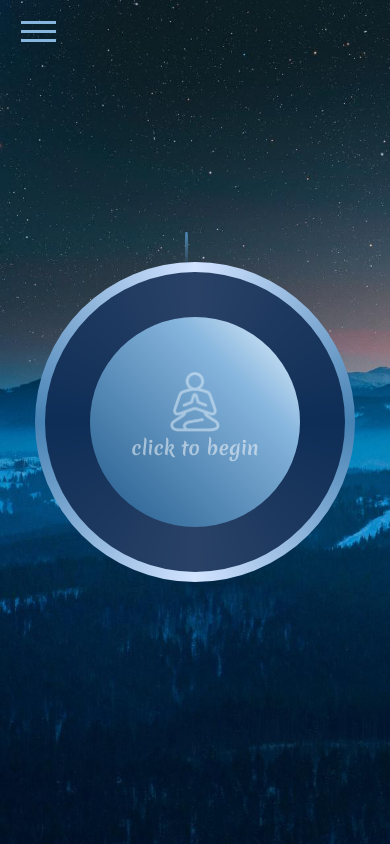
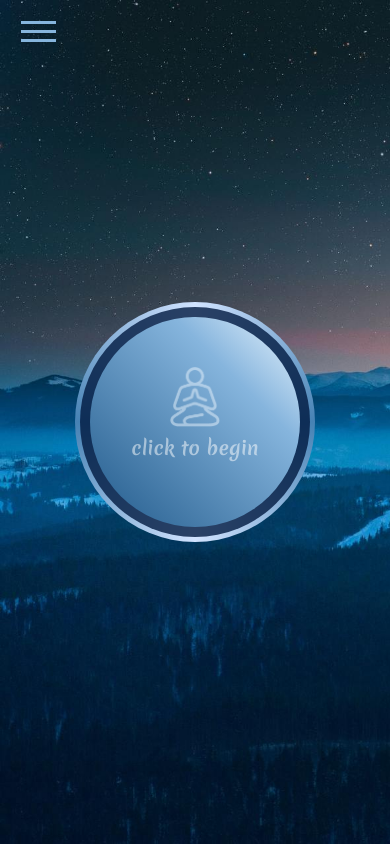
Before and after one commit to jeffKimball/Calming-breath-app, a plain HTML site: page box-breathing/box.html in a window 390 px wide. Drawn offline with Linux system fonts and the light colour scheme.

Commit message:
add media queries

```diff
--- a/box-breathing/box.css
+++ b/box-breathing/box.css
@@ -178,3 +178,43 @@ h2 {
   opacity: 0.5;
   cursor: text;
 }
+
+@media (max-width: 450px) {
+  .container {
+    height: 230px;
+    width: 230px;
+  }
+
+  .gradient-circle {
+    width: 240px;
+    height: 240px;
+    top: -5px;
+    left: -5px;
+  }
+
+  #text {
+    font-size: 28px;
+  }
+
+  .pointer-container {
+    top: 10px;
+    left: 110px;
+    width: 10px;
+    height: 105px;
+  }
+
+  .pointer {
+    height: 10px;
+    border-radius: 50%;
+    width: 8px;
+    height: 8px;
+  }
+
+  img {
+    top: 60px;
+  }
+
+  h2 {
+    bottom: 60px;
+  }
+}
--- a/equal-breathing/equal.css
+++ b/equal-breathing/equal.css
@@ -181,3 +181,43 @@ h2 {
   opacity: 0.7;
   cursor: text;
 }
+
+@media (max-width: 450px) {
+  .container {
+    height: 230px;
+    width: 230px;
+  }
+
+  .gradient-circle {
+    width: 240px;
+    height: 240px;
+    top: -5px;
+    left: -5px;
+  }
+
+  #text {
+    font-size: 28px;
+  }
+
+  .pointer-container {
+    top: 10px;
+    left: 110px;
+    width: 10px;
+    height: 105px;
+  }
+
+  .pointer {
+    height: 10px;
+    border-radius: 50%;
+    width: 8px;
+    height: 8px;
+  }
+
+  img {
+    top: 60px;
+  }
+
+  h2 {
+    bottom: 60px;
+  }
+}
--- a/triangle-breathing/triangle.css
+++ b/triangle-breathing/triangle.css
@@ -178,3 +178,43 @@ h2 {
   opacity: 0.8;
   cursor: text;
 }
+
+@media (max-width: 450px) {
+  .container {
+    height: 230px;
+    width: 230px;
+  }
+
+  .gradient-circle {
+    width: 240px;
+    height: 240px;
+    top: -5px;
+    left: -5px;
+  }
+
+  #text {
+    font-size: 28px;
+  }
+
+  .pointer-container {
+    top: 10px;
+    left: 110px;
+    width: 10px;
+    height: 105px;
+  }
+
+  .pointer {
+    height: 10px;
+    border-radius: 50%;
+    width: 8px;
+    height: 8px;
+  }
+
+  img {
+    top: 60px;
+  }
+
+  h2 {
+    bottom: 60px;
+  }
+}
```
Also changed, not shown: box-breathing/box.js (line endings or trailing spaces).
